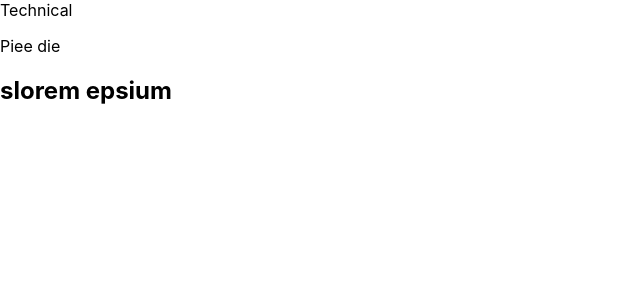
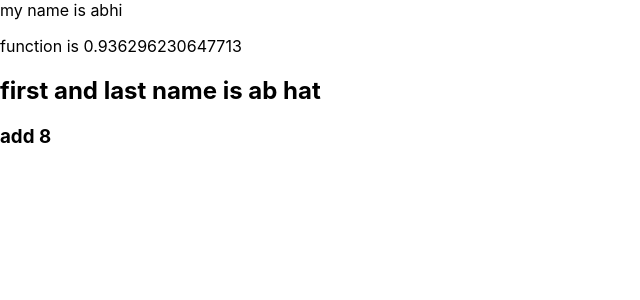
Before and after one commit to abhishekhatwal/reactjs_tutorial, a React (Create React App) app: page / in a window 1280 px wide. Shown: the top 300 px of the page, without its empty margins (0-640 px from the left). Built offline with nearby package versions, Linux system fonts and the light colour scheme.

Commit message:
expressing js between jsx

```diff
--- a/src/index.js
+++ b/src/index.js
@@ -3,13 +3,19 @@ import ReactDOM from 'react-dom';
 import './index.css';
 import App from './App';
 
+//expressing/using js in between jsx
+//es6 string literal `${first} ${last}` in between jsx
 
-//randering multiple element using react.fragment we can use sugar form of react.freagment also i.e only use <>childs</>
+let x="abhi";
+let first="ab";
+let last="hat";
+
 ReactDOM. render (
-<React.Fragment>
-<hl> Technical </hl>
-<p>Piee die</p>
-<h2>slorem epsium </h2>
-</React.Fragment>
+<>
+<hl> my name is {x} </hl>
+<p>function is {Math.random()}</p>
+<h2>{`first and last name is ${first} ${last}`} </h2>
+<h3>add {2+6}</h3>
+</>
 ,
 document . getElementById ("root"));
```
